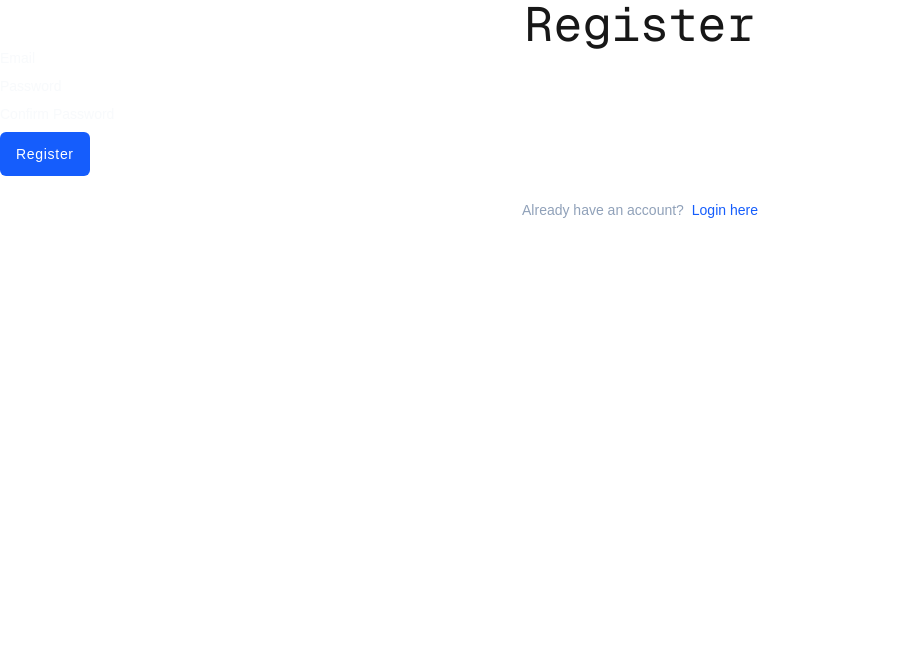
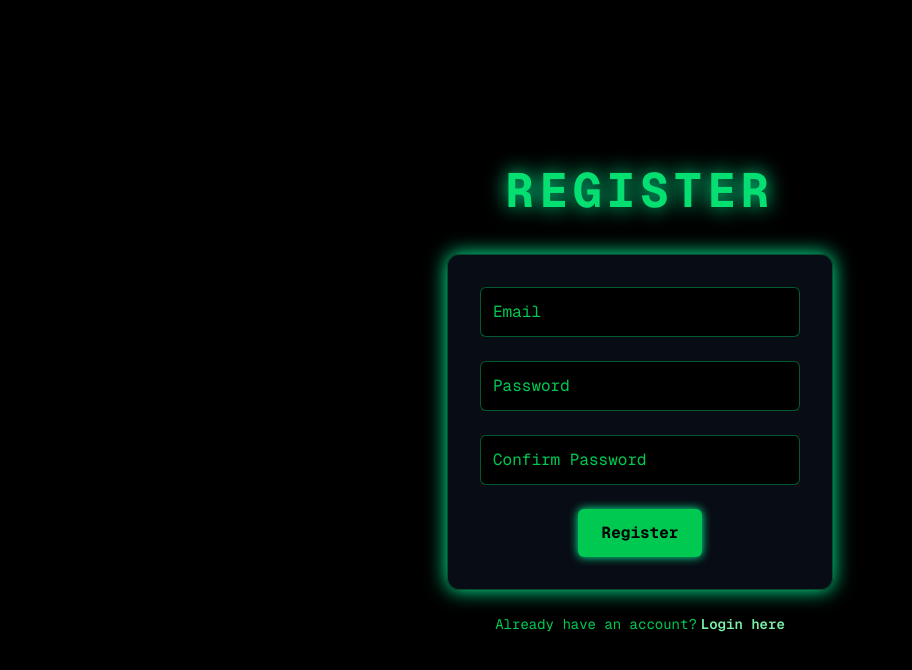
Before and after one commit to avgmecoding/Video-Transformer, a Next.js app: page /register in a window 1280 px wide. Shown: the top 670 px of the page, without its empty margins (0-912 px from the left). Built offline with nearby package versions, Linux system fonts and the light colour scheme.

Commit message:
improved styling

```diff
--- a/app/login/page.tsx
+++ b/app/login/page.tsx
@@ -27,39 +27,49 @@ const LoginPage = () => {
   };
 
   return (
-    <div className="min-h-screen flex flex-col items-center justify-center bg-black text-white">
-      <h1 className="text-center text-4xl font-mono text-neon mb-6">
-        Login
+    <div className="min-h-screen flex flex-col items-center justify-center bg-black text-green-400 font-mono">
+            <h1 className="text-4xl md:text-5xl mb-10 font-bold tracking-widest text-neon-green drop-shadow-[0_0_10px_#00ff9d]">
+                LOGIN
             </h1>
-      <form className="space-y-4" onSubmit={handleSubmit}>
+
+            <form
+                className="space-y-6 bg-gray-900/50 p-8 rounded-xl shadow-[0_0_20px_#00ff9d] border border-green-400/30"
+                onSubmit={handleSubmit}
+            >
                 <input
-          className="block w-80 p-3 rounded-md bg-gray-800 text-white"
+                    className="block w-80 p-3 rounded-md bg-black border border-green-400/40 text-green-300 placeholder-green-500 focus:outline-none focus:border-green-400 focus:ring-2 focus:ring-green-400"
                     type="email"
                     placeholder="Email"
                     value={email}
                     onChange={(e) => setEmail(e.target.value)}
                 />
                 <input
-          className="block w-80 p-3 rounded-md bg-gray-800 text-white"
+                    className="block w-80 p-3 rounded-md bg-black border border-green-400/40 text-green-300 placeholder-green-500 focus:outline-none focus:border-green-400 focus:ring-2 focus:ring-green-400"
                     type="password"
                     placeholder="Password"
                     value={password}
                     onChange={(e) => setPassword(e.target.value)}
                 />
-        {error && <p className="text-red-500">{error}</p>}
+
+                <div className="flex justify-center">
                     <button
+                        className="py-3 px-6 rounded-md bg-green-500 text-black font-bold hover:bg-green-400 active:scale-95 transition transform duration-200 shadow-[0_0_10px_#00ff9d]"
                         type="submit"
-          className="w-80 py-2 bg-blue-600 hover:bg-blue-900 rounded-md font-semibold cursor-pointer"
                     >
                         Login
                     </button>
+                </div>
             </form>
-      <button
-        onClick={() => signIn("google")}
-        className="mt-4 py-2 px-6 bg-red-600 hover:bg-red-800 rounded-md"
+
+            <p className="text-green-500 text-sm mt-6 text-center">
+                Don’t have an account?
+                <a
+                    href="/register"
+                    className="text-green-300 font-semibold hover:underline ml-1"
                 >
-        Sign in with Google
-      </button>
+                    Register here
+                </a>
+            </p>
         </div>
   );
 };
--- a/app/register/page.tsx
+++ b/app/register/page.tsx
@@ -40,20 +40,51 @@ function RegisterPage() {
     }
     return (
         <>
-            <div>
-                <h1 className='text-center font-mono text-5xl'>Register</h1>
-                <form className="space-y-6" onSubmit={handleSubmit}>
-                    <input className='text-slate-100 text-sm font-medium mb-2 block' type="email" placeholder='Email' value={email} onChange={(e) => setEmail(e.target.value)} />
-                    <input className='text-slate-100 text-sm font-medium mb-2 block' type="password" placeholder='Password' value={password} onChange={(e) => setPassword(e.target.value)} />
-                    <input className='text-slate-100 text-sm font-medium mb-2 block' type="password" placeholder='Confirm Password' value={confirmPassword} onChange={(e) => setConfirmPassword(e.target.value)} />
-                    <div className=''>
-                        <button className='flex py-3 px-4 text-sm tracking-wider font-medium rounded-md text-white bg-blue-600 hover:bg-blue-900 focus:outline-none cursor-pointer' type='submit'>Register</button>
-                    </div>
-                </form>
-            </div>
-            <div>
-                <p className='text-slate-400 text-sm mt-6 text-center'>Already have an account? <a href="/login" className='text-blue-600 font-medium hover:underline ml-1'>Login here</a></p>
-            </div>
+            <div className="min-h-screen flex flex-col items-center justify-center bg-black text-green-400 font-mono">
+            <h1 className="text-4xl md:text-5xl mb-10 font-bold tracking-widest text-neon-green drop-shadow-[0_0_10px_#00ff9d]">
+                REGISTER
+            </h1>
+
+            <form className="space-y-6 bg-gray-900/50 p-8 rounded-xl shadow-[0_0_20px_#00ff9d] border border-green-400/30" onSubmit={handleSubmit}>
+                <input
+                    className="block w-80 p-3 rounded-md bg-black border border-green-400/40 text-green-300 placeholder-green-500 focus:outline-none focus:border-green-400 focus:ring-2 focus:ring-green-400"
+                    type="email"
+                    placeholder="Email"
+                    value={email}
+                    onChange={(e) => setEmail(e.target.value)}
+                />
+                <input
+                    className="block w-80 p-3 rounded-md bg-black border border-green-400/40 text-green-300 placeholder-green-500 focus:outline-none focus:border-green-400 focus:ring-2 focus:ring-green-400"
+                    type="password"
+                    placeholder="Password"
+                    value={password}
+                    onChange={(e) => setPassword(e.target.value)}
+                />
+                <input
+                    className="block w-80 p-3 rounded-md bg-black border border-green-400/40 text-green-300 placeholder-green-500 focus:outline-none focus:border-green-400 focus:ring-2 focus:ring-green-400"
+                    type="password"
+                    placeholder="Confirm Password"
+                    value={confirmPassword}
+                    onChange={(e) => setConfirmPassword(e.target.value)}
+                />
+
+                <div className="flex justify-center">
+                    <button
+                        className="py-3 px-6 rounded-md bg-green-500 text-black font-bold hover:bg-green-400 active:scale-95 transition transform duration-200 shadow-[0_0_10px_#00ff9d]"
+                        type="submit"
+                    >
+                        Register
+                    </button>
+                </div>
+            </form>
+
+            <p className="text-green-500 text-sm mt-6 text-center">
+                Already have an account?
+                <a href="/login" className="text-green-300 font-semibold hover:underline ml-1">
+                    Login here
+                </a>
+            </p>
+        </div>
         </>
     )
 }
```
Lines whose indentation alone changed are shown as unchanged.
